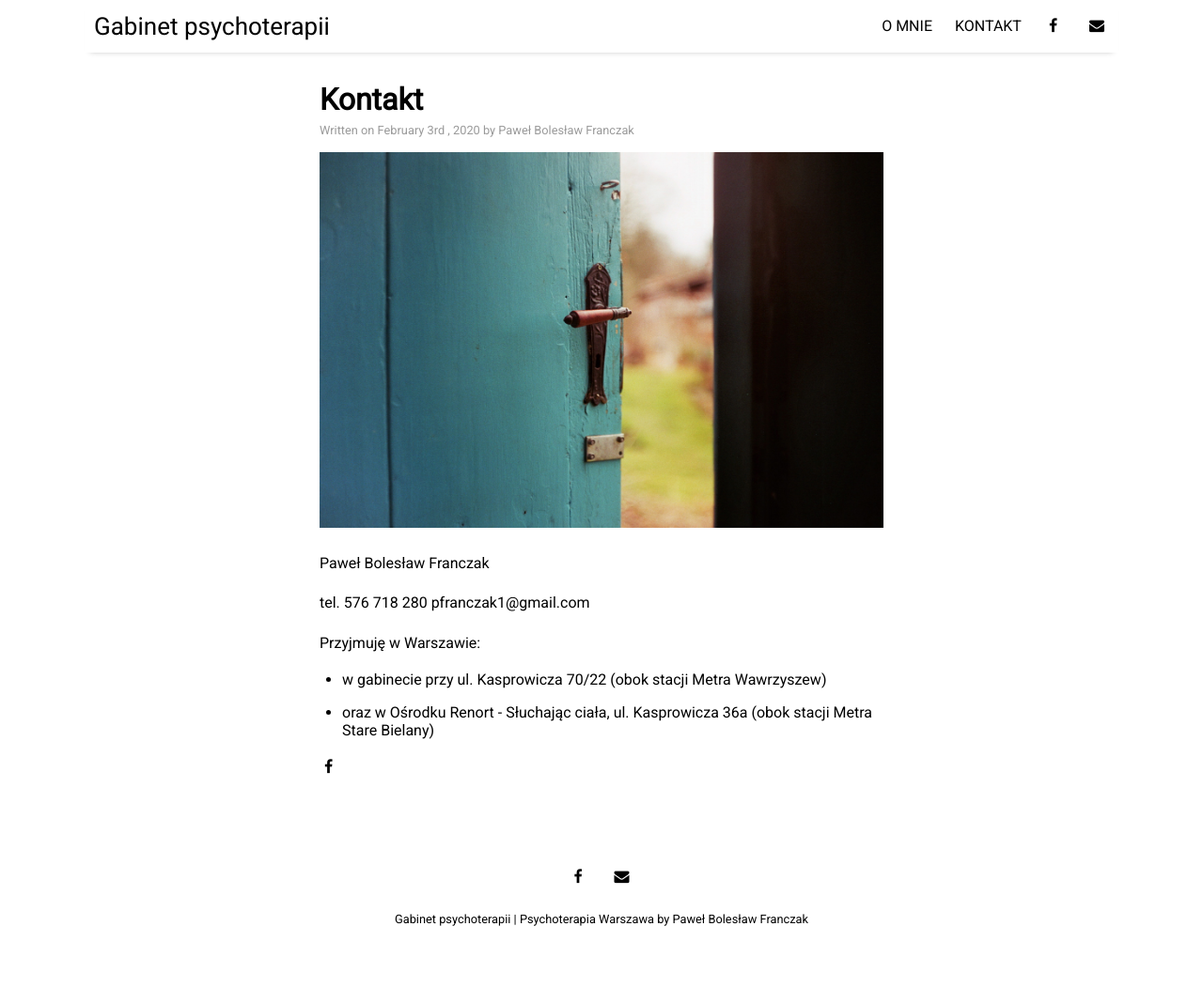
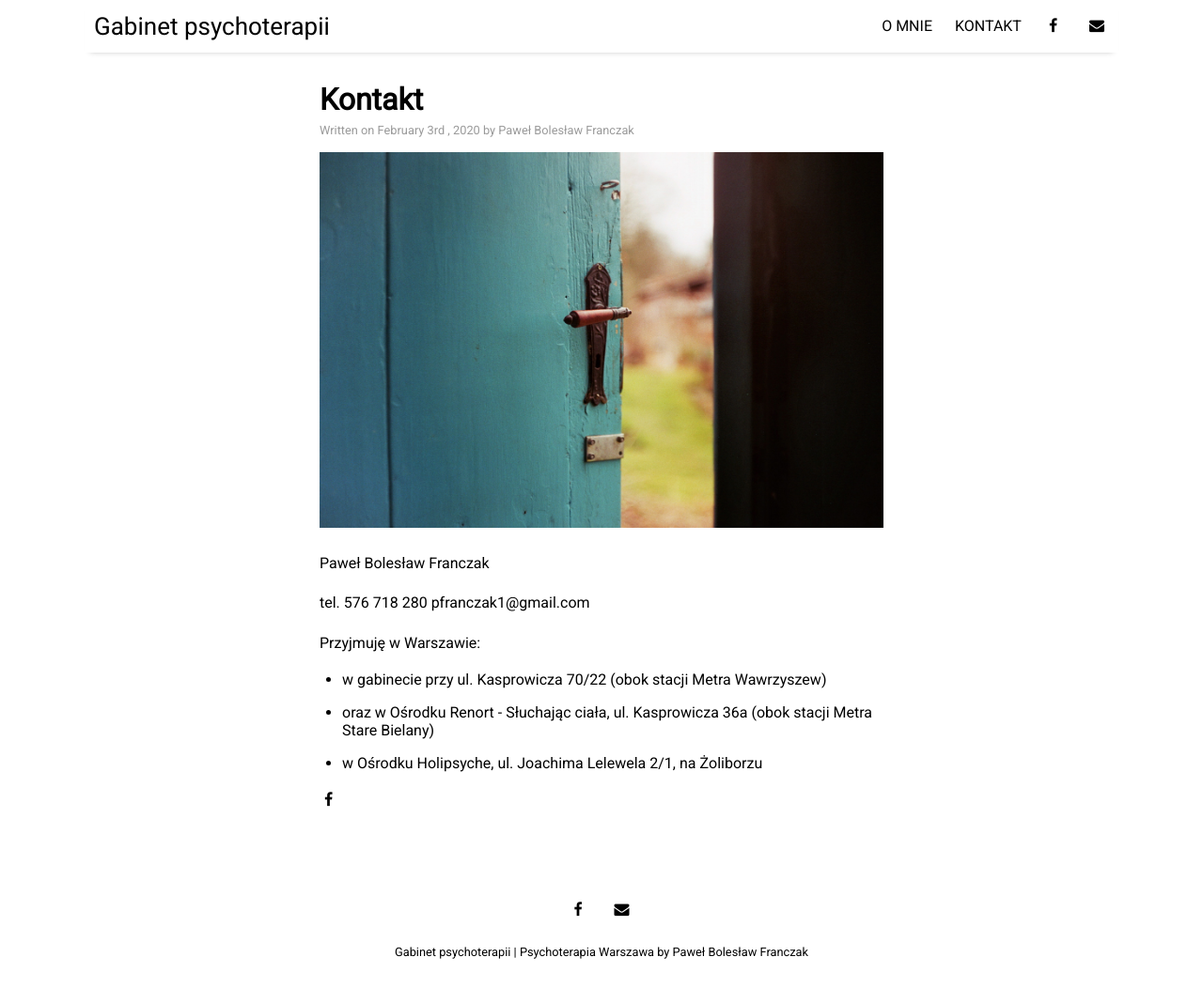
Before and after one commit to kmmolska/kmmolska.github.io, a Jekyll site: the page built from _posts/2020-02-03-kontakt.md, in a window 1280 px wide and 1052 px high. Shown: the whole window at 94% size. Built offline with Jekyll 4.4.1, drawn with Linux system fonts in a browser that asks for light colours; nearby versions of some CDN libraries.

Commit message:
Update 2020-02-03-kontakt.md

```diff
--- a/_posts/2020-02-03-kontakt.md
+++ b/_posts/2020-02-03-kontakt.md
@@ -15,3 +15,4 @@ Przyjmuję w Warszawie:
 
 - w gabinecie przy ul. Kasprowicza 70/22 (obok stacji Metra Wawrzyszew)
 - oraz w Ośrodku Renort - Słuchając ciała, ul. Kasprowicza 36a (obok stacji Metra Stare Bielany)
+- w Ośrodku Holipsyche, ul. Joachima Lelewela 2/1, na Żoliborzu
```
